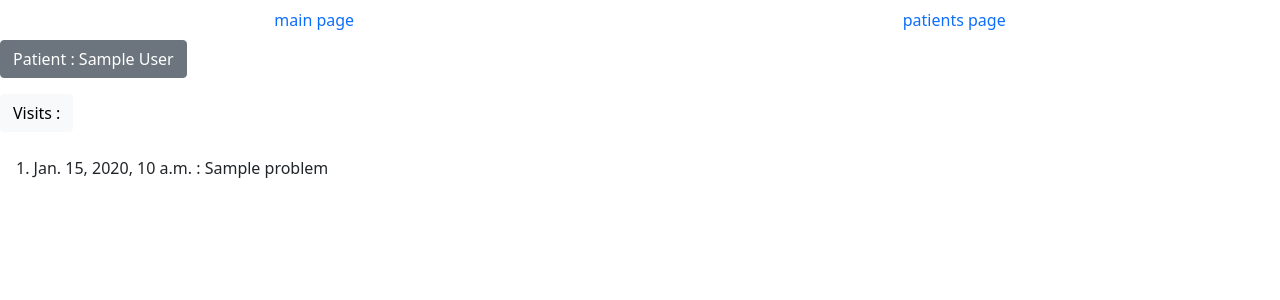
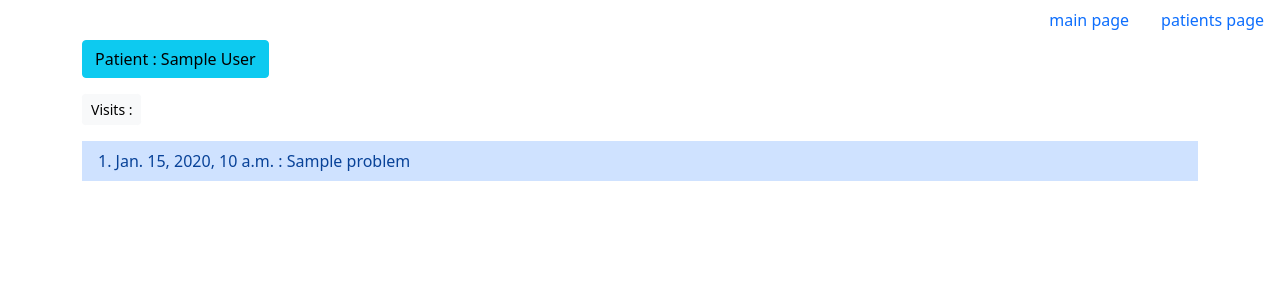
Before and after one commit to Sepinood-Karimi/internetEng, a Django app: template templates/patient.html in a window 1280 px wide. Shown: the top 300 px of the page. Run offline with Django 4.2, Linux system fonts and the light colour scheme; the template is opened without the code that fills it: most values are stand-ins (such as "Sample title", 1, 10 or a date in 2020).

Commit message:
some beauty

```diff
--- a/templates/base.html
+++ b/templates/base.html
@@ -9,15 +9,22 @@
     <link href="https://cdn.jsdelivr.net/npm/bootstrap@5.1.3/dist/css/bootstrap.min.css" rel="stylesheet"
           integrity="sha384-1BmE4kWBq78iYhFldvKuhfTAU6auU8tT94WrHftjDbrCEXSU1oBoqyl2QvZ6jIW3" crossorigin="anonymous">
 
-    <title>Hello, world!</title>
+    <title>Simple Hospital system</title>
 </head>
 <body>
-<nav class="nav nav-pills flex-column flex-sm-row">
-    <a class="flex-sm-fill text-sm-center nav-link" aria-current="page" href="/">main page</a>
-    <a class="flex-sm-fill text-sm-center nav-link" href="/patients/">patients page</a>
-</nav>
-{% block content %}
-{% endblock content %}
+<ul class="nav justify-content-end">
+    <li class="nav-item">
+        <a class="nav-link" aria-current="page" href="/">main page</a>
+    </li>
+    <li class="nav-item">
+        <a class="nav-link" href="/patients/">patients page</a>
+    </li>
+</ul>
+<div class="container">
+    {% block content %}
+    {% endblock content %}
+</div>
+
 
 <!-- Optional JavaScript; choose one of the two! -->
 
--- a/templates/patient.html
+++ b/templates/patient.html
@@ -7,14 +7,14 @@
 </head>
 <body>
     {% block content%}
-        <p type="button" class="btn btn-secondary"> Patient : {{ patient.first_name }} {{ patient.last_name }}</p>
+        <p type="button" class="btn btn-info"> Patient : {{ patient.first_name }} {{ patient.last_name }}</p>
         <br>
-        <p type="button" class="btn btn-light"> Visits :</p>
+        <p type="button" class="btn btn-light btn-sm"> Visits :</p>
             <ul class="list-group list-group-flush list-group-numbered">
                 {% for visit in visits %}
-                    <li class="list-group-item"> {{ visit.entry_date }}  :  {{ visit.problem }}</li>
+                    <li class="list-group-item list-group-item-primary"> {{ visit.entry_date }}  :  {{ visit.problem }}</li>
                 {% empty %}
-                    <p class="list-group-item"> there is no visit for this patient</p>
+                    <p class="list-group-item list-group-item-danger"> there is no visit for this patient</p>
                 {% endfor %}
             </ul>
     {% endblock content %}
--- a/templates/patients.html
+++ b/templates/patients.html
@@ -7,14 +7,14 @@
 </head>
 <body>
 {% block content %}
-    <div class="row">
+    <div class="row row-cols-1 row-cols-md-2 g-4">
         {% for patient in patients %}
         <div class="col-sm-6">
-            <div class="card text-white bg-dark mb-3" style="max-width: 18rem;">
+            <div class="card text-center text-dark bg-light mb-3 w-50">
                 <div class="card-body">
                     <h5 class="card-title">{{ patient.first_name }} {{ patient.last_name }}</h5>
                     <p class="card-text">With supporting text below as a natural lead-in to additional content.</p>
-                    <a href="/patients/{{ patient.id }}" class="btn btn-light">Go somewhere</a>
+                    <a href="/patients/{{ patient.id }}" class="btn btn-info">see patient visit info</a>
                 </div>
             </div>
         </div>
```
